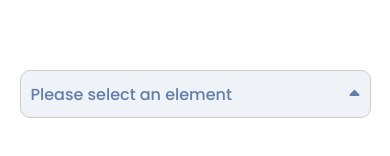
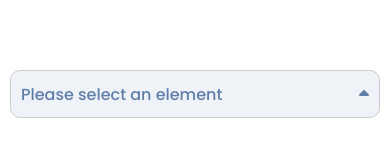
Before and after one commit to sergij14/select-plugin, a website built with Parcel: page index.html in a window 390 px wide. Shown: the part 328-484 px from the top of the page. Built offline with nearby package versions, Linux system fonts and the light colour scheme.

Commit message:
removed unnecessary media queries

```diff
--- a/src/styles/_components.scss
+++ b/src/styles/_components.scss
@@ -1,21 +1,9 @@
 .select {
-  width: 90vw;
-  @media screen and (min-width: 392px) {
-    width: 80vw;
-  }
-  @media screen and (min-width: 422px) {
-    width: 70vw;
-  }
-  @media screen and (min-width: 562px) {
-    width: 60vw;
-  }
-  @media screen and (min-width: 762px) {
-    width: 50vw;
-  }
-
+  width: 100%;
   max-width: 45rem;
   position: relative;
   z-index: $DEFAULT_Z_INDEX;
+  margin: 1rem;
 
   &.open {
     .select__dropdown {
```
